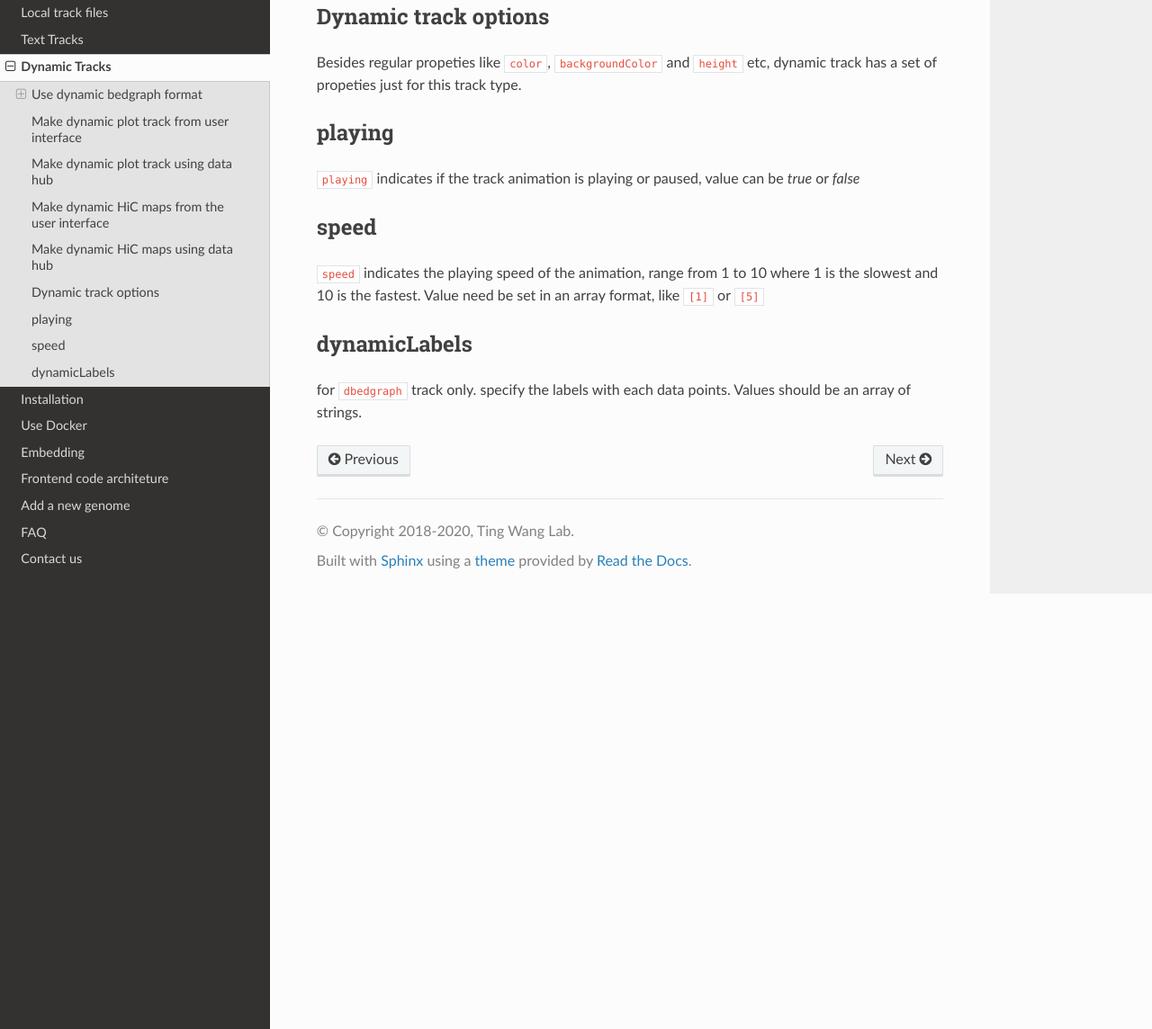
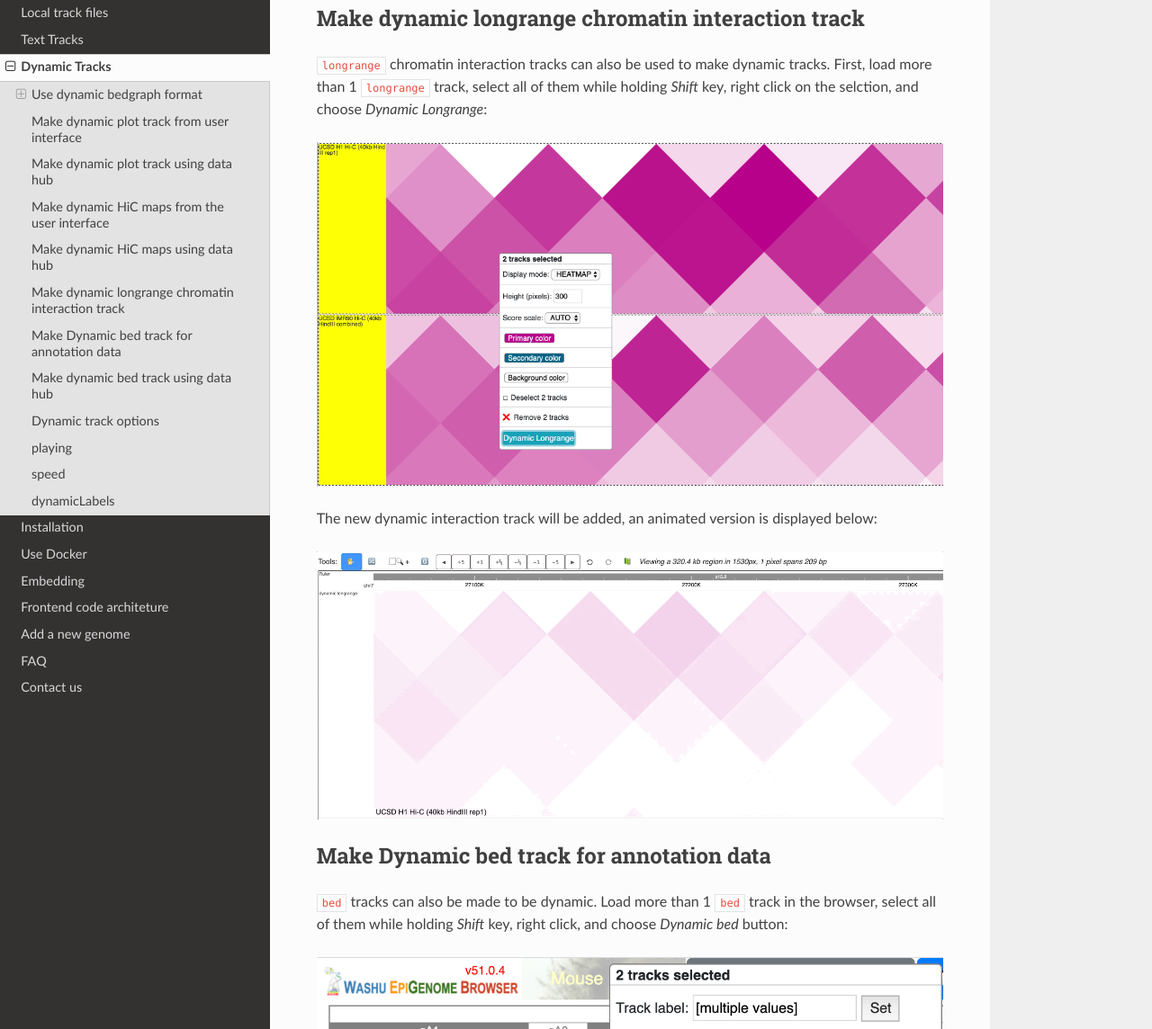
Before and after one commit to lidaof/eg-docs, a Sphinx documentation site: the page built from docs/dynamic.rst, in a window 1280 px wide and 1400 px high, scrolled down 12093 px. Shown: the part 256-1400 px from the top of the window at 90% size. Built offline with Sphinx 7.4.7 and the Read the Docs theme 2.0.0, drawn with Linux system fonts in a browser that asks for light colours; some of the changed text lies outside the part shown.

Commit message:
dynamic bed

```diff
--- a/docs/dynamic.rst
+++ b/docs/dynamic.rst
@@ -2,7 +2,7 @@
 ==============
 
 Dynamic tracks is a new track type in the Browser to show dynamics of data as animations.
-Currently numerical data and HiC chromatin interaction data can be visualized with this new track type.
+Currently annotation features (``bed``), numerical data (``bigWig``, ``bedgraph``) and chromatin interaction data (like HiC) (``hic``, ``longrange``) can be visualized with this new track type.
 
 Use dynamic bedgraph format
 ---------------------------
@@ -184,6 +184,61 @@
 
 .. image:: _static/dy9.gif
 
+Make dynamic longrange chromatin interaction track
+--------------------------------------------------
+
+``longrange`` chromatin interaction tracks can also be used to make dynamic tracks.
+First, load more than 1 ``longrange`` track, select all of them while holding `Shift` key, right click on the selction, and choose *Dynamic Longrange*:
+
+.. image:: _static/dy13.png
+
+The new dynamic interaction track will be added, an animated version is displayed below:
+
+.. image:: _static/dy14.gif
+
+Make Dynamic bed track for annotation data
+------------------------------------------
+
+``bed`` tracks can also be made to be dynamic. Load more than 1 ``bed`` track in the browser, select all of them
+while holding `Shift` key, right click, and choose *Dynamic bed* button:
+
+.. image:: _static/dy15.png
+
+a new ``dynamicbed`` track will be added, right click on it will give you the configuration options:
+
+.. image:: _static/dy16.png
+
+An animated version is displayed below:
+
+.. image:: _static/dy17.gif
+
+Make dynamic bed track using data hub
+-------------------------------------
+
+The dynamic bed track shown above can also be submitted using data hub function, prepare a datahub file like below, and submit it as a remote data hub:
+
+.. code-block:: json
+
+    [
+    {
+        "type": "dynamicbed",
+        "name": "dynamic bed",
+        "showOnHubLoad": true,
+        "tracks": [
+        {
+            "type": "bed",
+            "url": "https://vizhub.wustl.edu/public/misc/dynamicTrack/bed/peak1.bed.gz",
+            "name": "peak1"
+        },
+        {
+            "type": "bed",
+            "url": "https://vizhub.wustl.edu/public/misc/dynamicTrack/bed/peak2.bed.gz",
+            "name": "peak2"
+        }
+        ]
+    }
+    ]
+
 Dynamic track options
 ---------------------
 
```
Also changed, not shown: docs/_static/dy13.png (added), docs/_static/dy14.gif (added), docs/_static/dy15.png (added), docs/_static/dy16.png (added), docs/_static/dy17.gif (added).
